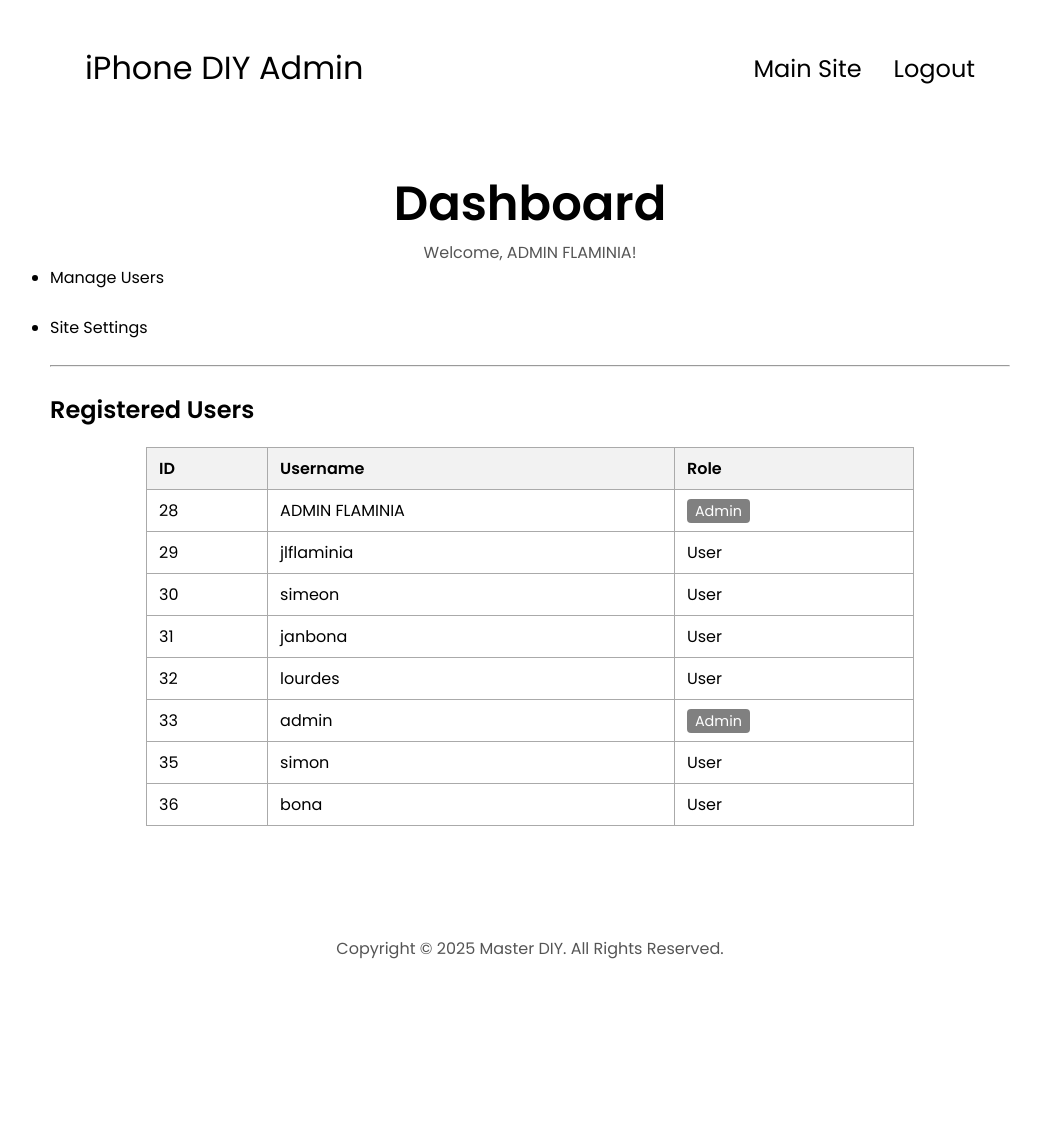
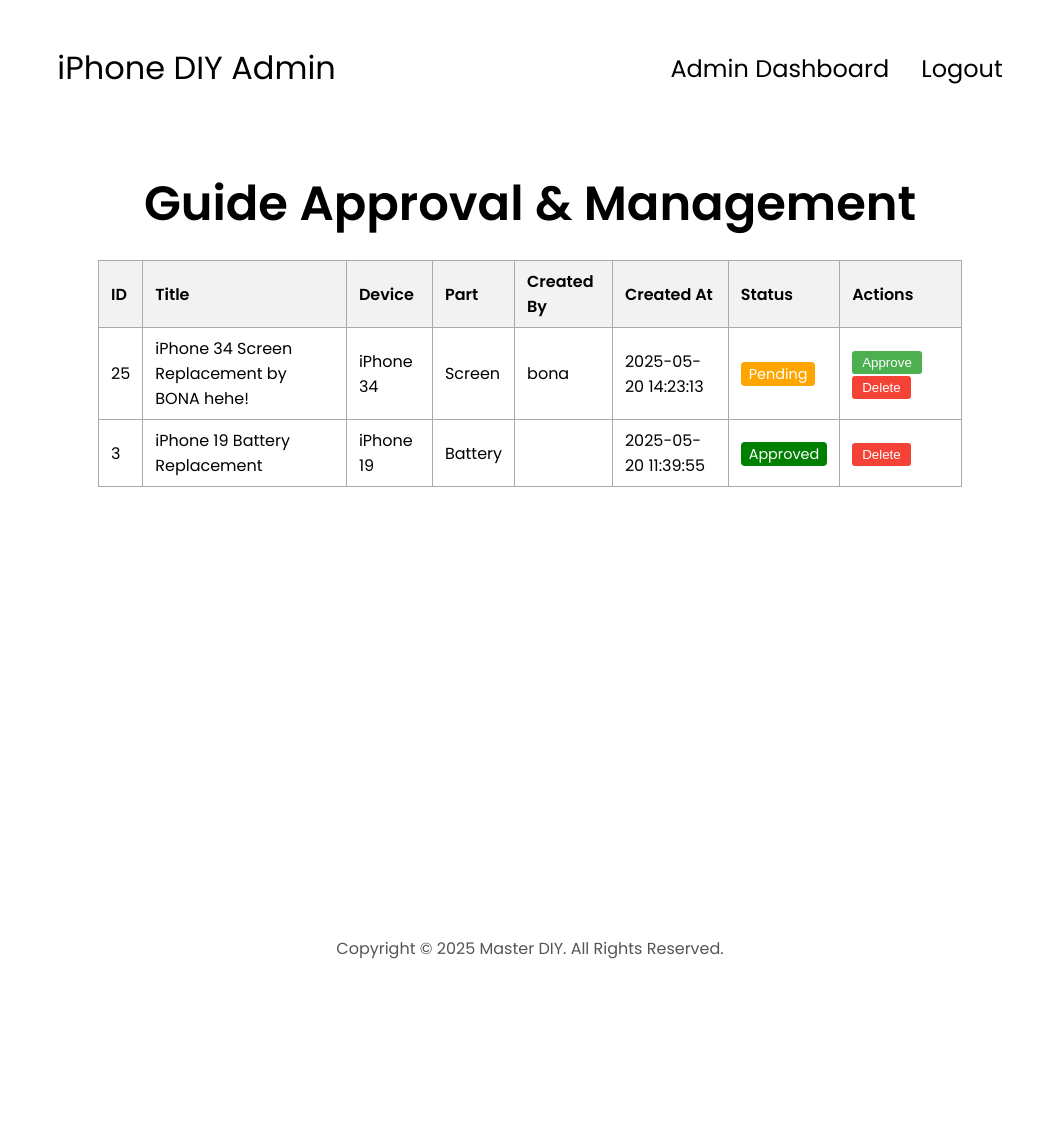
Before and after one commit to jlflaminia/iphonediy, a PHP site: page /admin.php in a window 1280 px wide. Shown: the whole page, without its empty margins (110-1151 px from the left). Run offline with PHP 8.4, Linux system fonts and the light colour scheme; a user stored in the database is signed in; data comes from the database, SQL or seed files in the repository; both versions use the stored data as it was after the commit.

Commit message:
guide-admin-upd

```diff
--- a/admin.php
+++ b/admin.php
@@ -1,10 +1,7 @@
+
+
 <?php
 session_start();
-
-// $host = 'hapart.ctsqsqyign71.ap-southeast-1.rds.amazonaws.com';
-// $db = 'masterdiy';
-// $user = 'admin';
-// $pass = 'jljeongyeon1';
 
 $host = 'localhost';
 $db = 'masterdiy';
@@ -23,24 +20,41 @@
     exit();
 }
 
-// Fetch all users
-$query = "SELECT id, username, usertype FROM users";
+// Handle approve or delete actions
+if ($_SERVER['REQUEST_METHOD'] === 'POST') {
+    if (isset($_POST['approve_id'])) {
+        $approve_id = intval($_POST['approve_id']);
+        $stmt = $conn->prepare("UPDATE guides SET approval_status = 'approved' WHERE id = ?");
+        $stmt->bind_param("i", $approve_id);
+        $stmt->execute();
+        $stmt->close();
+    }
+    if (isset($_POST['delete_id'])) {
+        $delete_id = intval($_POST['delete_id']);
+        $stmt = $conn->prepare("DELETE FROM guides WHERE id = ?");
+        $stmt->bind_param("i", $delete_id);
+        $stmt->execute();
+        $stmt->close();
+    }
+}
+
+// Fetch all guides with approval status
+$query = "SELECT id, title, device, part, created_by, created_at, approval_status FROM guides ORDER BY created_at DESC";
 $result = $conn->query($query);
+
 ?>
-
 <!DOCTYPE html>
 <html lang="en">
 <head>
     <meta charset="UTF-8">
-    <title>Admin Dashboard - iPhone DIY</title>
+    <title>Admin Guide Approval - iPhone DIY</title>
     <link rel="shortcut icon" href="assets/ip-logo.png" type="image/x-icon">
     <link rel="stylesheet" href="css/style.css" />
     <link rel="stylesheet" href="css/mediaqueries.css" />
-    <!-- <link rel="stylesheet" href="admin-dash.css"> -->
     <style>
         table {
             border-collapse: collapse;
-            width: 80%;
+            width: 90%;
             margin: 20px auto;
         }
         th, td {
@@ -51,12 +65,34 @@
         th {
             background: #f2f2f2;
         }
-        .admin-badge {
+        .pending-badge {
             color: #fff;
-            background: grey;
+            background: orange;
             padding: 2px 8px;
             border-radius: 4px;
             font-size: 0.9em;
+        }
+        .approved-badge {
+            color: #fff;
+            background: green;
+            padding: 2px 8px;
+            border-radius: 4px;
+            font-size: 0.9em;
+        }
+        .action-btn {
+            margin-right: 8px;
+            padding: 4px 10px;
+            border: none;
+            border-radius: 3px;
+            cursor: pointer;
+        }
+        .approve-btn {
+            background: #4CAF50;
+            color: #fff;
+        }
+        .delete-btn {
+            background: #f44336;
+            color: #fff;
         }
     </style>
 </head>
@@ -65,66 +101,64 @@
         <div class="logo">iPhone DIY Admin</div>
         <div>
             <ul class="nav-links">
-                <li><a href="index.php">Main Site</a></li>
+                <li><a href="admin.php">Admin Dashboard</a></li>
                 <li><a href="logout.php">Logout</a></li>
             </ul>
         </div>
     </nav>
-
-    <nav id="hamburger-nav">
-      <div class="logo">iPhone DIY Admin</div>
-      <div class="hamburger-menu">
-        <div class="hamburger-icon" onclick="toggleMenu()">
-          <span></span>
-          <span></span>
-          <span></span>
-        </div>
-        <div class="menu-links">
-          <li><a href="index.php" onclick="toggleMenu()">Main Site</a></li>
-          <li><a href="logout.php" onclick="toggleMenu()">Lagout</a></li>
-        </div>
-      </div>
-    </nav>
-
-    <section id="admin-dashboard">
-        <h1 class="title">Dashboard</h1>
-        <p class="section__text__p1">Welcome, <?php echo htmlspecialchars($_SESSION['username']); ?>!</p>
-        <div class="admin-actions">
-            <ul>
-                <li><a href="#">Manage Users</a></li>
-                <br/>
-                <li><a href="#">Site Settings</a></li>
-            </ul>
-            <br/>
-        </div>
-        <hr>
-        <br/>
-        <h2>Registered Users</h2>
+    <section id="admin-guides">
+        <h1 class="title">Guide Approval & Management</h1>
         <table>
             <tr>
                 <th>ID</th>
-                <th>Username</th>
-                <th>Role</th>
+                <th>Title</th>
+                <th>Device</th>
+                <th>Part</th>
+                <th>Created By</th>
+                <th>Created At</th>
+                <th>Status</th>
+                <th>Actions</th>
             </tr>
             <?php if ($result && $result->num_rows > 0): ?>
                 <?php while($row = $result->fetch_assoc()): ?>
                     <tr>
                         <td><?php echo htmlspecialchars($row['id']); ?></td>
-                        <td><?php echo htmlspecialchars($row['username']); ?></td>
+                        <td><?php echo htmlspecialchars($row['title']); ?></td>
+                        <td><?php echo htmlspecialchars($row['device']); ?></td>
+                        <td><?php echo htmlspecialchars($row['part']); ?></td>
+                        <td><?php echo htmlspecialchars($row['created_by']); ?></td>
+                        <td><?php echo htmlspecialchars($row['created_at']); ?></td>
                         <td>
-                            <?php echo ($row['usertype'] === 'admin') ? '<span class="admin-badge">Admin</span>' : 'User'; ?>
+                            <?php
+                                if ($row['approval_status'] === 'approved') {
+                                    echo '<span class="approved-badge">Approved</span>';
+                                } else {
+                                    echo '<span class="pending-badge">Pending</span>';
+                                }
+                            ?>
+                        </td>
+                        <td>
+                            <?php if ($row['approval_status'] !== 'approved'): ?>
+                                <form method="post" style="display:inline;">
+                                    <input type="hidden" name="approve_id" value="<?php echo $row['id']; ?>">
+                                    <button type="submit" class="action-btn approve-btn">Approve</button>
+                                </form>
+                            <?php endif; ?>
+                            <form method="post" style="display:inline;" onsubmit="return confirm('Are you sure you want to delete this guide?');">
+                                <input type="hidden" name="delete_id" value="<?php echo $row['id']; ?>">
+                                <button type="submit" class="action-btn delete-btn">Delete</button>
+                            </form>
                         </td>
                     </tr>
                 <?php endwhile; ?>
             <?php else: ?>
-                <tr><td colspan="3">No users found.</td></tr>
+                <tr><td colspan="8">No guides found.</td></tr>
             <?php endif; ?>
         </table>
     </section>
     <footer>
         <p>Copyright &#169; 2025 Master DIY. All Rights Reserved.</p>
     </footer>
-    <script src="script.js"></script>
 </body>
 </html>
 <?php
--- a/guide-view.php
+++ b/guide-view.php
@@ -25,6 +25,8 @@
     $guide = $result->fetch_assoc();
     $stmt->close();
 }
+
+
 
 // Handle comment submission
 if ($_SERVER['REQUEST_METHOD'] === 'POST' && isset($_POST['comment_submit']) && isset($_SESSION['username']) && isset($_POST['guide_id'])) {
@@ -109,9 +111,11 @@
 
 <section class="about">
     <div class="user-section">
+
         <a href="ip16.php" style="margin-bottom:15px;color:#333;">&larr; Back to All Guides</a>
         <?php if ($guide): ?>
             <h2><?php echo htmlspecialchars($guide['title']); ?></h2>
+            <p><strong>Created by:</strong> <?php echo htmlspecialchars($guide['created_by']); ?></p>
             <p><strong>Type:</strong> <?php echo htmlspecialchars($guide['guide_type']); ?></p>
             <p><strong>Device:</strong> <?php echo htmlspecialchars($guide['device']); ?></p>
             <p><strong>Part:</strong> <?php echo htmlspecialchars($guide['part']); ?></p>
```
Also changed, not shown: admin-last-ref.php (added, +132 -0 lines), guide.php (+30 -5 lines), ip16.php (+9 -4 lines), masterdiy.sql (added, +159 -0 lines), uploads/stepimg_682c6a0b823a3_2.jpg (added), uploads/stepimg_682c6a0b83995_4.jpg (added), uploads/stepimg_682c6a0b83fcd_9.jpg (added), uploads/stepimg_682c6a0b84502_49.jpg (added), uploads/stepimg_682c7dada2620_7.jpg (added).
